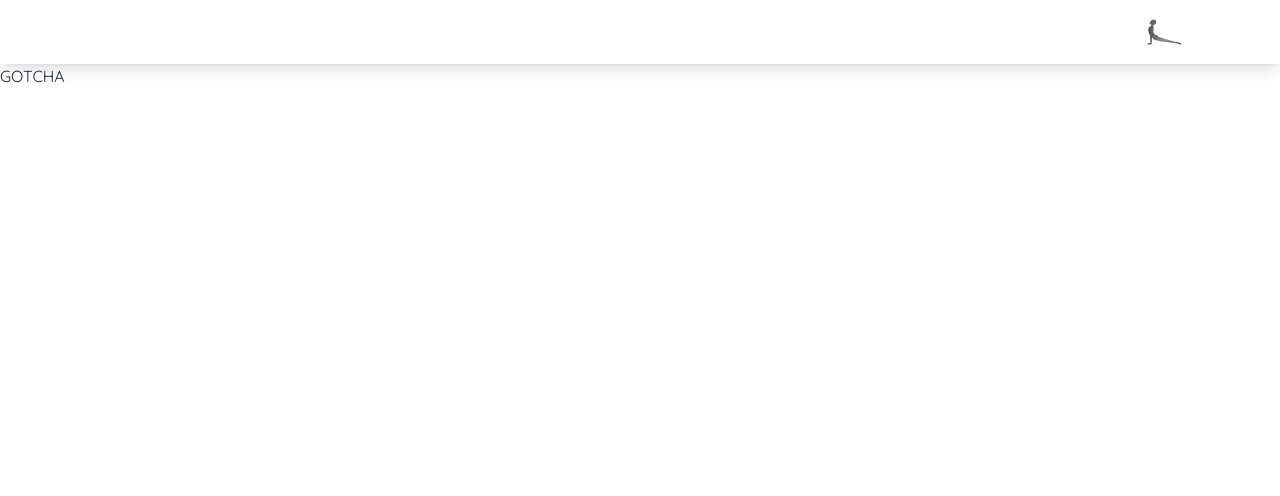
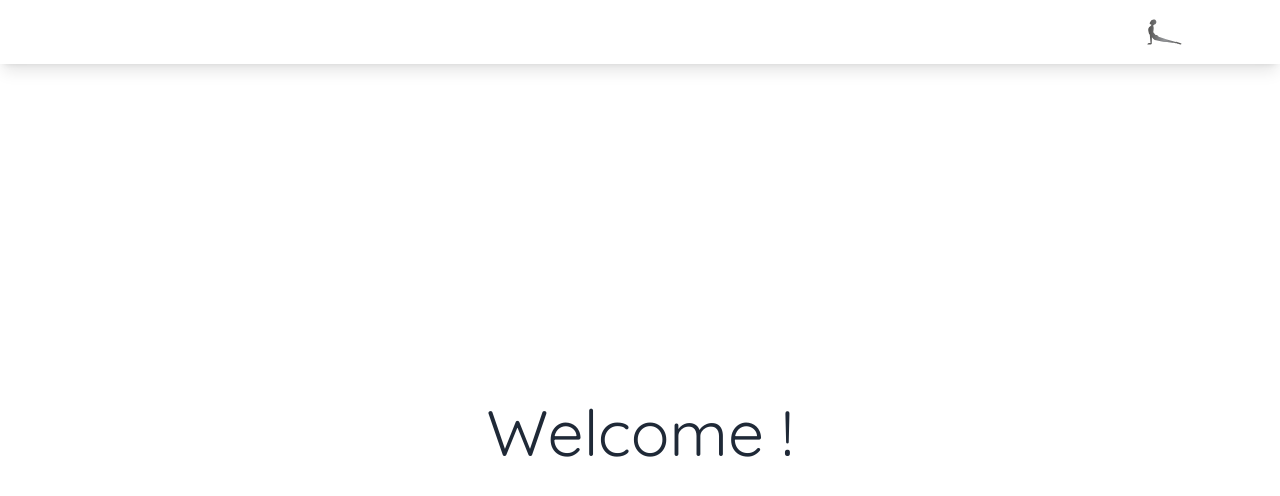
Before and after one commit to georgephilippas-ber/mobx-tailwindcss-apollographql, a React (Create React App) app: page / in a window 1280 px wide. Shown: the top 496 px of the page. Built offline with nearby package versions, Linux system fonts and the light colour scheme.

Commit message:
Initial commit

```diff
--- a/package.json
+++ b/package.json
@@ -6,6 +6,8 @@
     "@apollo/client": "^3.6.9",
     "@faker-js/faker": "^7.3.0",
     "@styled-icons/boxicons-regular": "^10.38.0",
+    "@styled-icons/boxicons-solid": "^10.38.0",
+    "@styled-icons/fa-solid": "^10.34.0",
     "@testing-library/jest-dom": "^5.16.4",
     "@testing-library/react": "^13.3.0",
     "@testing-library/user-event": "^13.5.0",
@@ -22,7 +24,6 @@
     "react-dom": "^18.2.0",
     "react-router-dom": "^6.3.0",
     "react-scripts": "5.0.1",
-    "styled-icons": "^10.45.0",
     "typescript": "^4.7.4",
     "url-join": "^5.0.0",
     "web-vitals": "^2.1.4"
--- a/src/components/navigation/links/links.tsx
+++ b/src/components/navigation/links/links.tsx
@@ -2,17 +2,23 @@
 
 import {LogOut} from "@styled-icons/boxicons-regular";
 import {UserAccount} from "@styled-icons/boxicons-solid";
+import {Home} from "@styled-icons/fa-solid";
 
 import {globalAuthentication} from "../../../core/authentication";
 
 import {DrawerLink} from "../../generic/navigation/drawer-link";
 
-export function Links()
+export function HomeLink()
 {
-    return <DrawerLink label={"Exit"} onClick={() => globalAuthentication.logout(true)} Icon={LogOut}/>
+    return <DrawerLink label={"Home"} to={"/"} Icon={Home}/>
 }
 
 export function ProfileLink()
 {
     return <DrawerLink label={"Profile"} to={"/profile"} Icon={UserAccount}/>
 }
+
+export function LogOutLink()
+{
+    return <DrawerLink label={"Exit"} onClick={() => globalAuthentication.logout(true)} Icon={LogOut}/>
+}
--- /dev/null
+++ b/src/features/default/default.css
@@ -0,0 +1,3 @@
+.default {
+    font-size: 4em;
+}
--- /dev/null
+++ b/src/features/default/default.tsx
@@ -0,0 +1,12 @@
+import "./default.css";
+
+export function Default(props: any)
+{
+    return (
+        <div className={"w-full h-full flex justify-center items-center"}>
+            <div className={"default"}>
+                Welcome !
+            </div>
+        </div>
+    )
+}
--- a/src/index.tsx
+++ b/src/index.tsx
@@ -8,9 +8,10 @@ import reportWebVitals from './reportWebVitals';
 import {LoginComponent, Protected, Unprotected} from "./components/authentication/login";
 import {MainScreen} from "./components/navigation/navigation";
 import {BrowserRouter, Route, Routes} from "react-router-dom";
-import {Links, ProfileLink} from "./components/navigation/links/links";
+import {HomeLink, LogOutLink, ProfileLink} from "./components/navigation/links/links";
 import {ApolloProvider} from "@apollo/client";
 import {apolloClient} from "./core/apollo-client";
+import {Default} from "./features/default/default";
 
 const root = ReactDOM.createRoot(
     document.getElementById('root') as HTMLElement
@@ -20,11 +21,10 @@ const App = (props: any) =>
 {
     return (
         <ApolloProvider client={apolloClient}>
-            <MainScreen drawerLinks={[ProfileLink, Links]}>
+            <MainScreen drawerLinks={[HomeLink, ProfileLink, LogOutLink]}>
                 <Routes>
-                    <Route path={"/"} element={<div>GOTCHA</div>}/>
+                    <Route path={"/"} element={<Default/>}/>
                     <Route path={"/profile"} element={<div>Account Settings go here</div>}/>
-                    <Route path={"/products"} element={<div>set up products here</div>}/>
                 </Routes>
             </MainScreen>
         </ApolloProvider>
```
